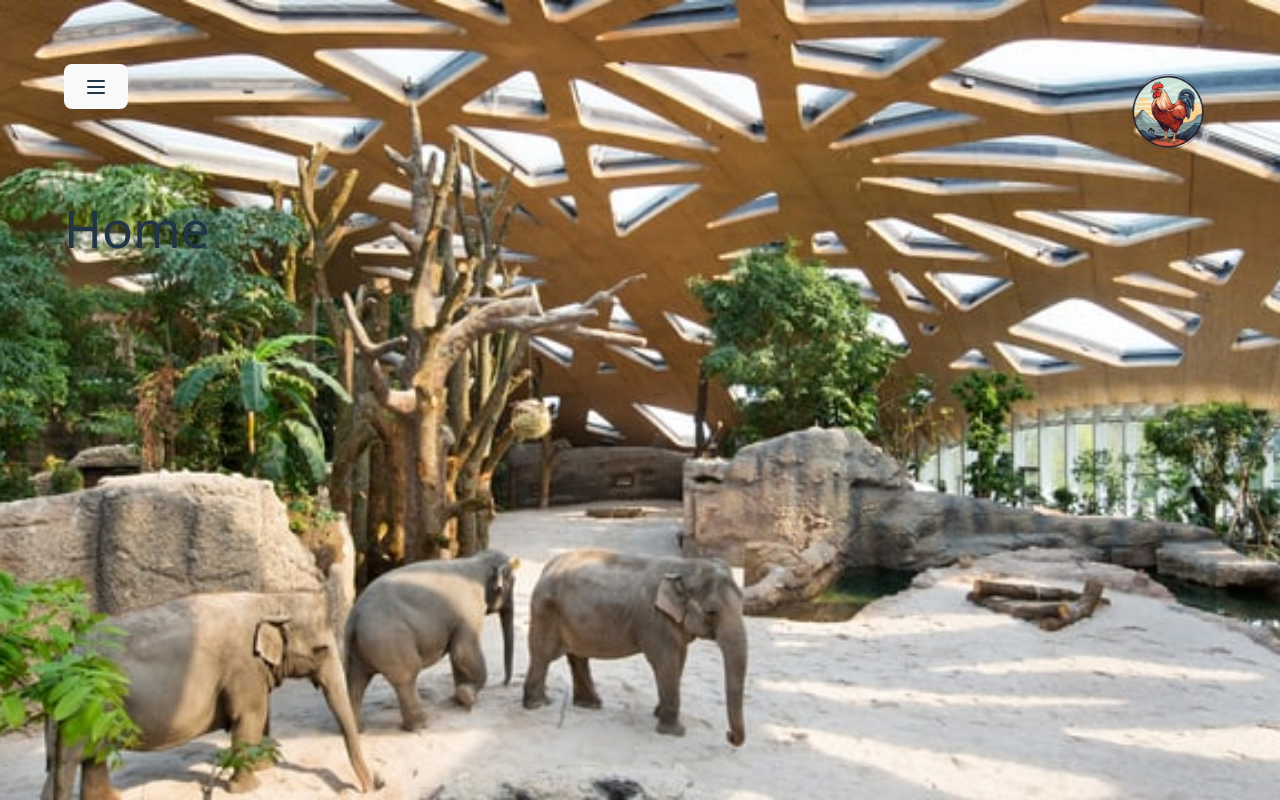
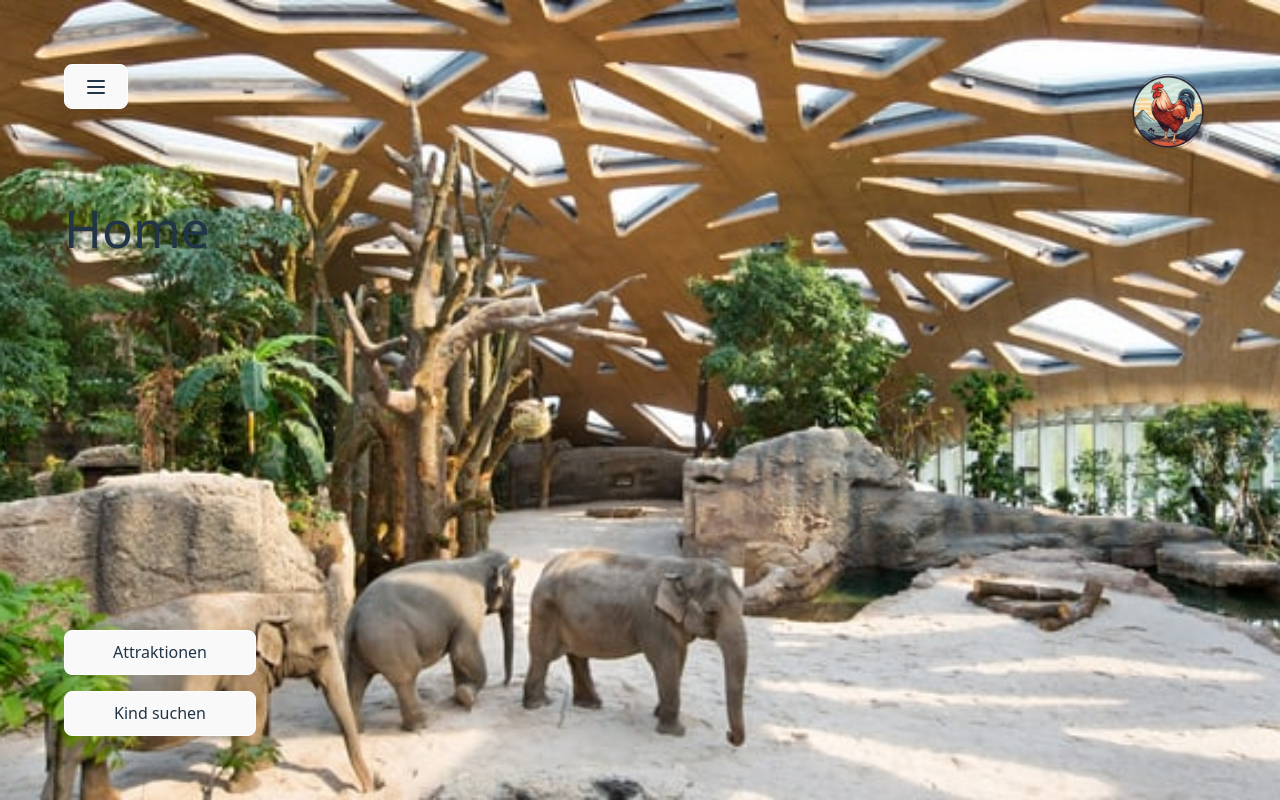
Before and after one commit to Stiwyy/ZooApplikation-SCRUM, a React (Vite) app: page / in a window 1280 px wide. Built offline with nearby package versions, Linux system fonts and the light colour scheme.

Commit message:
add: 2 Buttons in Footer

```diff
--- a/src/App.jsx
+++ b/src/App.jsx
@@ -9,9 +9,12 @@ import Home from "./page/Home.jsx";
 function App() {
     const [activeComponent, setActiveComponent] = useState("Home");
 
+    const handleClick = () =>{
+
+    }
+
     return (
-        <>
-            <main>
+        <div className="relative h-full">
                 <div className="grid grid-cols-3 gap-4 w-full mb-10">
                     <div>
                         <Navbar onPageChange={setActiveComponent} />
@@ -27,8 +30,12 @@ function App() {
                     {activeComponent === "Test" && <Test />}
                     {activeComponent === "Home" && <Home/>}
                 </div>
-            </main>
-        </>
+
+                <div className="flex flex-col items-center gap-4 absolute bottom-0 left-0">
+                <button className="w-48 rounded-xl">Attraktionen</button>
+                <button className="w-48 rounded-xl">Kind suchen</button>
+                </div>
+        </div>
     );
 }
 
--- a/src/index.css
+++ b/src/index.css
@@ -43,6 +43,7 @@ button {
   font-weight: 500;
   font-family: inherit;
   background-color: #000;
+  border-color: var(--color-white);
   cursor: pointer;
   transition: border-color 0.25s;
 }
```
